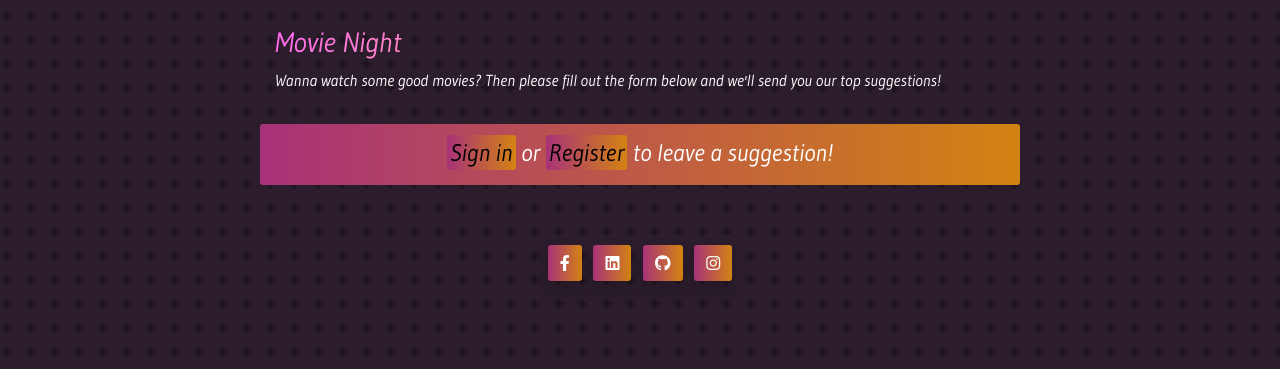
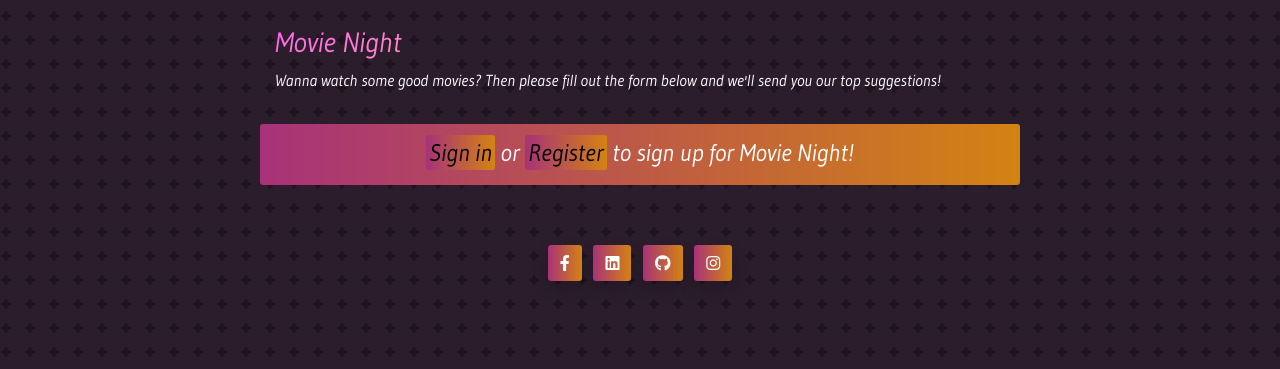
Before and after one commit to FullstackSammy/movie-review-blog, a Django app: page /contact in a window 1280 px wide. Shown: the part 86-455 px from the top of the page. Run offline with Django 3.2, Linux system fonts and the light colour scheme; some libraries are stand-ins or nearby versions.

Commit message:
Added text for authentication

```diff
--- a/templates/movie_suggestions.html
+++ b/templates/movie_suggestions.html
@@ -24,7 +24,7 @@
       </form>
       {% else %}
       <h4 style="text-align: center;"><a class="link" href="{% url 'account_login' %}">Sign in</a> or <a class="link"
-          href="{% url 'account_signup' %}">Register</a> to leave a suggestion!</h4>
+          href="{% url 'account_signup' %}">Register</a> to sign up for Movie Night!</h4>
       {% endif %}
     </div>
   </div>
```
